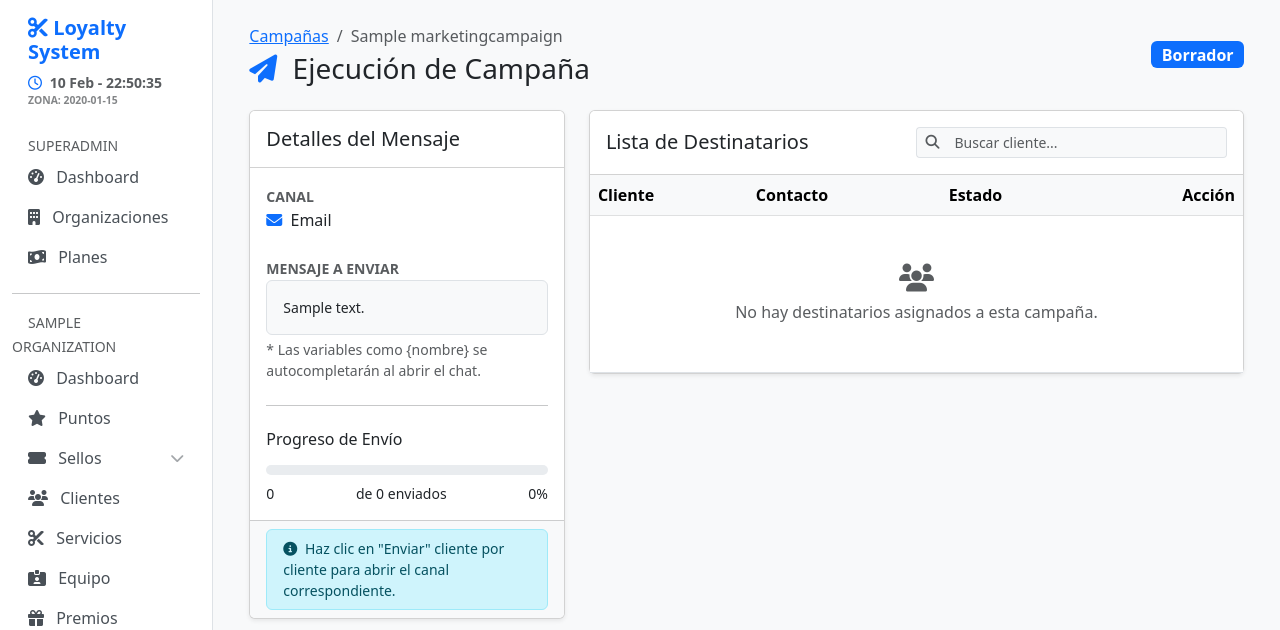
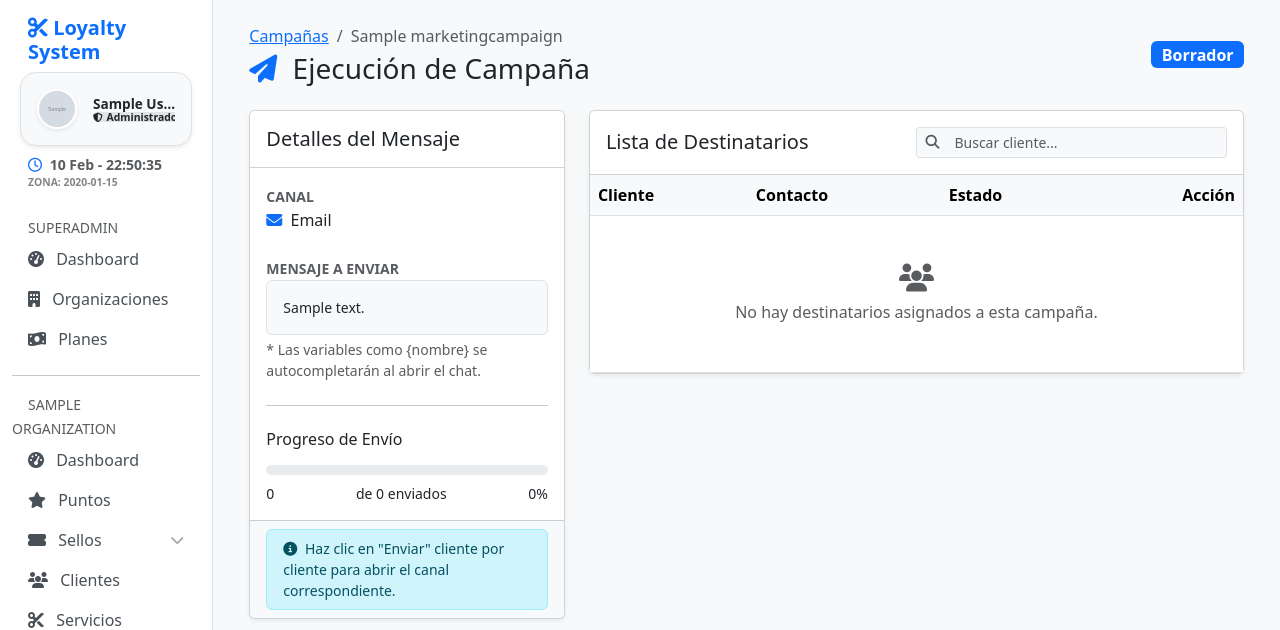
Before and after one commit to pantera3000/Sistema_barberias-_pro_v1, a Django app: page /app/campaigns/1/detail/ in a window 1280 px wide. Shown: the top 630 px of the page. Run offline with Django 5.2, Linux system fonts and the light colour scheme; a user stored in the database is signed in; tables that the repository leaves empty hold one stand-in row (values such as "Sample post"); grey boxes marked "Sample" are stand-in pictures; data that the repository does not hold is empty.

Commit message:
Implementación de RBAC: Decorador owner_required y restricción de menús en sidebar

```diff
--- a/apps/audit/views.py
+++ b/apps/audit/views.py
@@ -2,9 +2,9 @@ from django.shortcuts import render
 from django.contrib.auth.decorators import login_required
 from django.core.paginator import Paginator
 from apps.users.models import User
-from .models import AuditLog
+from apps.core.decorators import owner_or_superuser_required
 
-@login_required
+@owner_or_superuser_required
 def log_list(request):
     """
     Listado de logs de auditoría para el dueño del negocio.
--- a/apps/rewards/views.py
+++ b/apps/rewards/views.py
@@ -7,8 +7,9 @@ from django.db.models import Sum
 from .models import Reward, Redemption
 from .forms import RewardForm, RedemptionForm
 from apps.loyalty.models import PointTransaction
+from apps.core.decorators import owner_or_superuser_required
 
-@login_required
+@owner_or_superuser_required
 def reward_list(request):
     """Listar catálogo de premios"""
     rewards = Reward.objects.filter(organization=request.tenant)
@@ -26,7 +27,7 @@ def reward_list(request):
 
     return render(request, 'rewards/reward_list.html', {'rewards': rewards, 'form': form, 'title': 'Catálogo de Recompensas'})
 
-@login_required
+@owner_or_superuser_required
 def reward_edit(request, pk):
     reward = get_object_or_404(Reward, pk=pk, organization=request.tenant)
     if request.method == 'POST':
--- a/apps/stamps/views.py
+++ b/apps/stamps/views.py
@@ -12,6 +12,7 @@ from apps.audit.utils import log_action
 from apps.core.models import Organization, set_current_tenant
 from .models import StampPromotion, StampCard, StampTransaction, StampRequest
 from django.utils import timezone
+from apps.core.decorators import owner_or_superuser_required
 
 def qr_request_stamp(request, slug):
     """Vista pública para solicitar un sello vía QR"""
@@ -153,7 +154,7 @@ def pending_requests_list(request):
         'pending_count': pending_count
     })
 
-@login_required
+@owner_or_superuser_required
 def promotion_list(request):
     """Listar promociones activas"""
     if not hasattr(request, 'tenant'):
@@ -173,7 +174,7 @@ def promotion_list(request):
 
     return render(request, 'stamps/promotion_list.html', {'promotions': promotions, 'form': form, 'title': 'Promociones de Sellos'})
 
-@login_required
+@owner_or_superuser_required
 def promotion_edit(request, pk):
     promo = get_object_or_404(StampPromotion, pk=pk, organization=request.tenant)
     if request.method == 'POST':
--- a/templates/base.html
+++ b/templates/base.html
@@ -110,6 +110,32 @@
                     </div>
                     {% endif %}
                 </div>
+
+                <!-- Perfil de Usuario Logueado (NUEVO) -->
+                <div class="px-3 py-3 mb-2 mx-2 rounded-4 bg-light shadow-sm border">
+                    <div class="d-flex align-items-center">
+                        <div class="flex-shrink-0">
+                            {% if user.avatar %}
+                                <img src="{{ user.avatar.url }}" class="rounded-circle shadow-sm border border-2 border-white" width="40" height="40" alt="{{ user.get_full_name }}">
+                            {% else %}
+                                <div class="bg-primary bg-opacity-10 text-primary rounded-circle d-flex align-items-center justify-content-center shadow-sm border border-2 border-white" style="width: 40px; height: 40px;">
+                                    <i class="fas fa-user small"></i>
+                                </div>
+                            {% endif %}
+                        </div>
+                        <div class="flex-grow-1 ms-3 overflow-hidden">
+                            <h6 class="mb-0 text-dark fw-bold text-truncate" style="font-size: 0.85rem;">
+                                {{ user.get_full_name|default:user.username }}
+                            </h6>
+                            <div class="d-flex align-items-center">
+                                <span class="badge {% if user.is_superuser %}bg-dark{% elif user.is_owner %}bg-primary{% elif user.is_staff_member %}bg-success{% else %}bg-secondary{% endif %} bg-opacity-10 {% if user.is_superuser %}text-dark{% elif user.is_owner %}text-primary{% elif user.is_staff_member %}text-success{% else %}text-secondary{% endif %} p-0 border-0" style="font-size: 0.65rem;">
+                                    <i class="fas fa-shield-alt me-1" style="font-size: 0.6rem;"></i>{{ user.role_display }}
+                                </span>
+                            </div>
+                        </div>
+                    </div>
+                </div>
+
                 <!-- Reloj Global -->
                 <div class="px-3 mb-4 text-muted small fw-bold">
                     <i class="far fa-clock me-1 text-primary"></i> <span id="globalClock">--:--:--</span>
@@ -179,11 +205,13 @@
                                         <i class="fas fa-qrcode me-1"></i> Solicitudes QR
                                     </a>
                                 </li>
+                                {% if user.is_owner or user.is_superuser %}
                                 <li class="nav-item">
                                     <a class="nav-link py-1 small {% if 'promotion' in request.path %}text-primary fw-bold{% endif %}" href="{% url 'stamps:promotion_list' %}">
                                         <i class="fas fa-cog me-1"></i> Configurar
                                     </a>
                                 </li>
+                                {% endif %}
                             </ul>
                         </div>
                     </li>
@@ -195,14 +223,14 @@
                         </a>
                     </li>
                     {% endif %}
-                    {% if user.has_feature_services %}
+                    {% if user.has_feature_services and user.is_owner or user.is_superuser %}
                     <li class="nav-item">
                         <a class="nav-link {% if 'services' in request.path %}active{% endif %}" href="{% url 'services:service_list' %}">
                             <i class="fas fa-cut me-2"></i> Servicios
                         </a>
                     </li>
                     {% endif %}
-                    {% if user.is_owner %}
+                    {% if user.is_owner or user.is_superuser %}
                     <li class="nav-item">
                         <a class="nav-link {% if 'workers' in request.path %}active{% endif %}" href="{% url 'users:worker_list' %}">
                             <i class="fas fa-id-card-alt me-2"></i> Equipo
@@ -210,21 +238,21 @@
                     </li>
                     {% endif %}
 
-                    {% if user.has_feature_rewards %}
+                    {% if user.has_feature_rewards and user.is_owner or user.is_superuser %}
                     <li class="nav-item">
                         <a class="nav-link {% if 'rewards' in request.path %}active{% endif %}" href="{% url 'rewards:reward_list' %}">
                             <i class="fas fa-gift me-2"></i> Premios
                         </a>
                     </li>
                     {% endif %}
-                    {% if user.has_feature_reports %}
+                    {% if user.has_feature_reports and user.is_owner or user.is_superuser %}
                     <li class="nav-item">
                         <a class="nav-link {% if 'reports' in request.path %}active{% endif %}" href="{% url 'reports:transaction_report' %}">
                             <i class="fas fa-chart-line me-2"></i> Reportes
                         </a>
                     </li>
                     {% endif %}
-                    {% if user.has_feature_campaigns %}
+                    {% if user.has_feature_campaigns and user.is_owner or user.is_superuser %}
                     <li class="nav-item">
                         <a class="nav-link d-flex justify-content-between align-items-center {% if 'campaigns' in request.path %}active{% endif %}"
                            data-bs-toggle="collapse" href="#marketingSubmenu" role="button"
@@ -251,7 +279,7 @@
                     </li>
                     {% endif %}
 
-                    {% if user.is_owner %}
+                    {% if user.is_owner or user.is_superuser %}
                     <li class="nav-item">
                         <a class="nav-link {% if 'owner-control' in request.path %}active{% endif %}" href="{% url 'core:owner_dashboard' %}">
                             <i class="fas fa-shield-alt text-warning me-2"></i> Control de Dueño
@@ -259,7 +287,7 @@
                     </li>
                     {% endif %}
 
-                    {% if user.has_feature_audit %}
+                    {% if user.has_feature_audit and user.is_owner or user.is_superuser %}
                     <li class="nav-item">
                         <a class="nav-link {% if 'audit' in request.path %}active{% endif %}" href="{% url 'audit:log_list' %}">
                             <i class="fas fa-history me-2"></i> Auditoría
@@ -267,11 +295,13 @@
                     </li>
                     {% endif %}
 
+                    {% if user.is_owner or user.is_superuser %}
                     <li class="nav-item">
                         <a class="nav-link {% if 'settings' in request.path %}active{% endif %}" href="{% url 'core:tenant_settings' %}">
                             <i class="fas fa-cog me-2"></i> Configuración
                         </a>
                     </li>
+                    {% endif %}
                     {% endif %}
 
                     <hr>
```
Also changed, not shown: apps/core/decorators.py (added, +21 -0 lines), apps/core/views.py (+3 -10 lines), apps/services/views.py (+7 -6 lines), apps/users/views.py (+5 -10 lines), historial_commits.md (+6 -0 lines).
